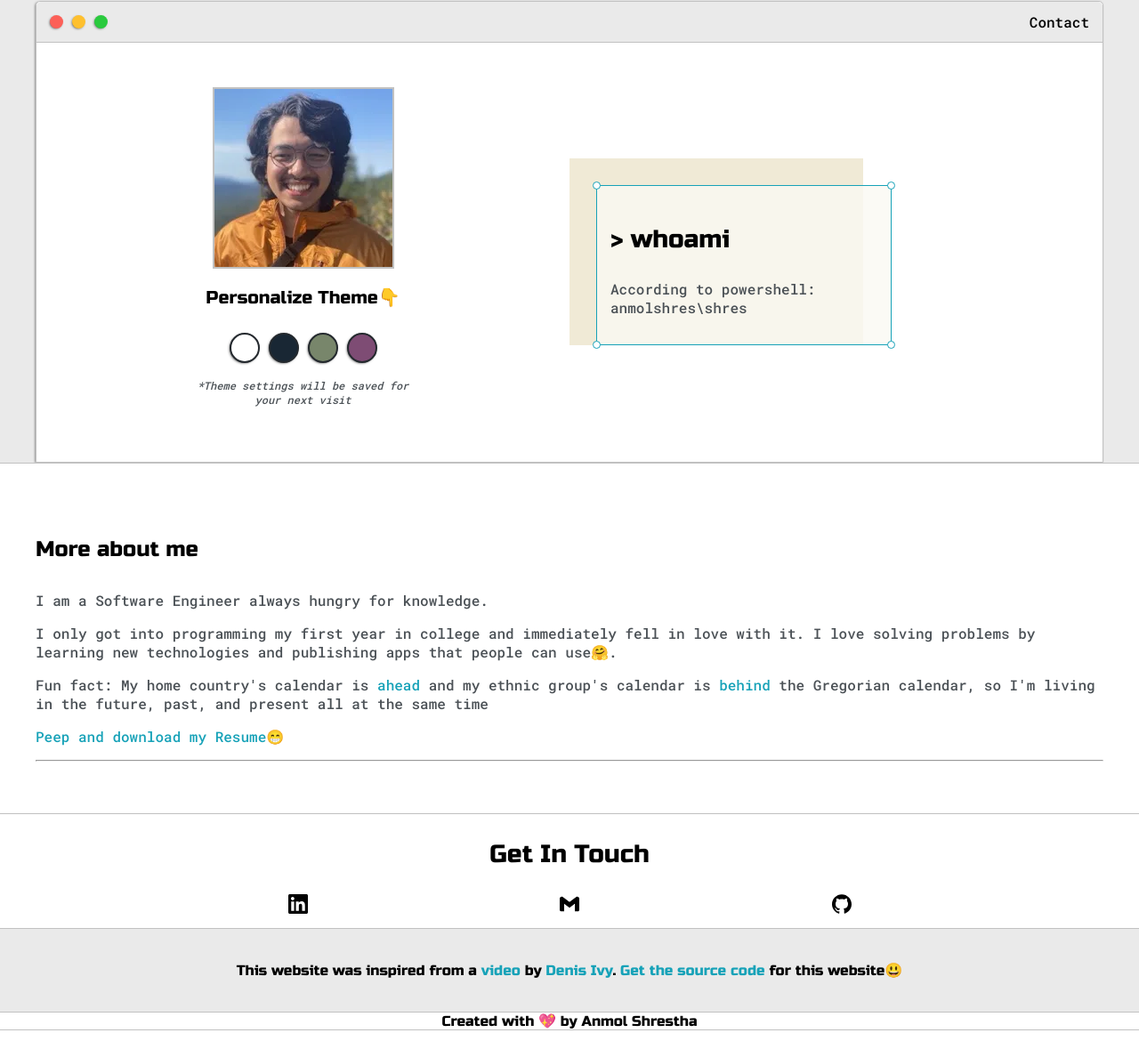
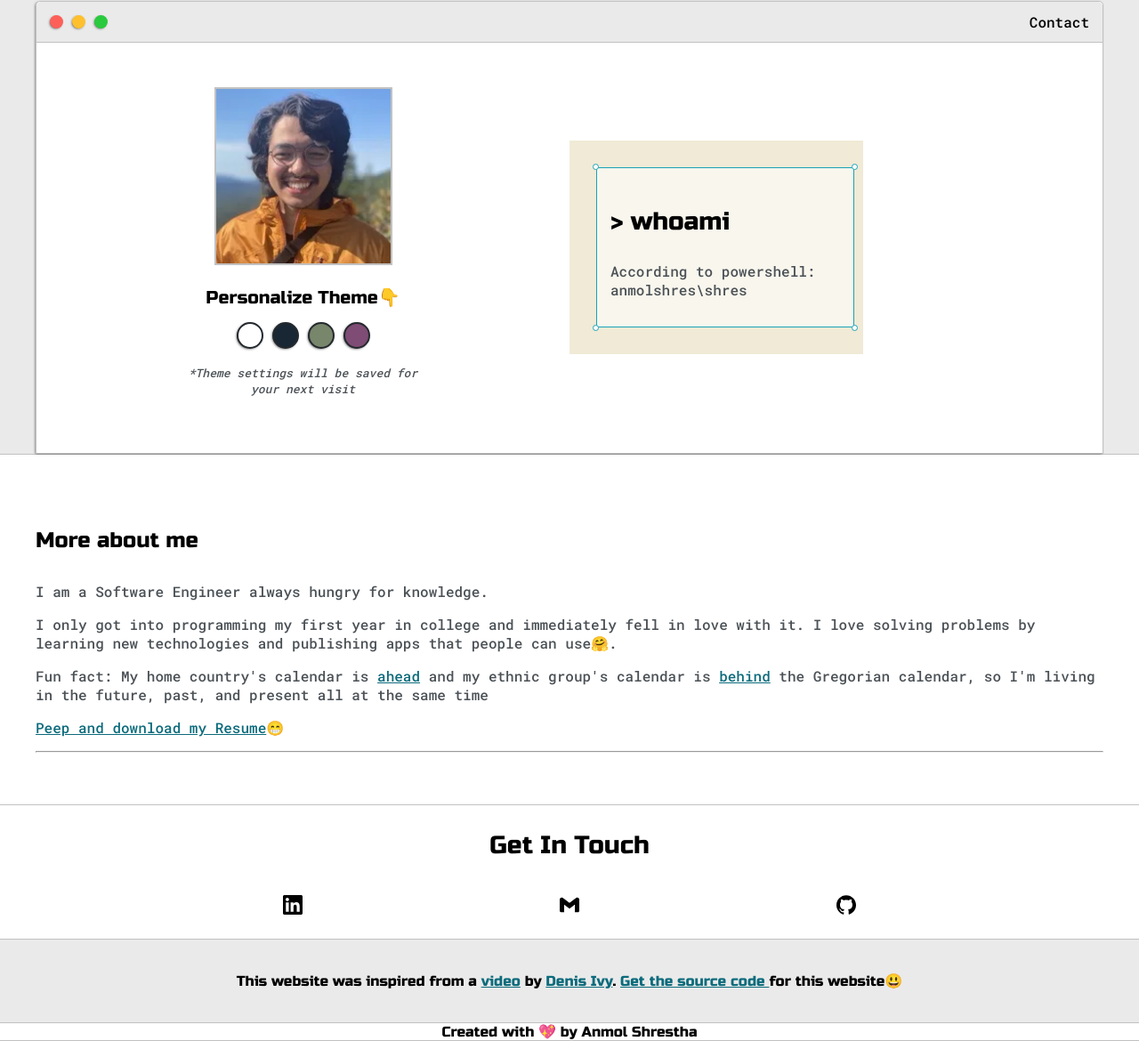
Before and after one commit to anmolshres/anmolshres, a plain HTML site: page personal_website/index.html in a window 1280 px wide. Shown: the part 160-1330 px from the top of the page at 89% size. Drawn offline with Linux system fonts and the light colour scheme.

Commit message:
fix: mobile overflow, a11y and perf for personal website

```diff
--- a/personal_website/blue.css
+++ b/personal_website/blue.css
@@ -15,5 +15,5 @@
 
 	--buttonColor:#17a2b8;
 
-
+	--linkColor:#c2f2fa;
 }
--- a/personal_website/default.css
+++ b/personal_website/default.css
@@ -1,3 +1,19 @@
+@font-face {
+  font-family: 'Russo One';
+  font-style: normal;
+  font-weight: 400;
+  font-display: swap;
+  src: url('fonts/russo-one-400-latin.woff2') format('woff2');
+}
+
+@font-face {
+  font-family: 'Roboto Mono';
+  font-style: normal;
+  font-weight: 500;
+  font-display: swap;
+  src: url('fonts/roboto-mono-500-latin.woff2') format('woff2');
+}
+
 :root {
   --mainColor: #eaeaea;
   --secondaryColor: #fff;
@@ -13,6 +29,23 @@
   --previewShadow: #f0ead6;
 
   --buttonColor: black;
+
+  --linkColor: #0b6b7c;
+}
+
+*,
+*::before,
+*::after {
+  box-sizing: border-box;
+}
+
+img {
+  max-width: 100%;
+}
+
+html {
+  -webkit-text-size-adjust: 100%;
+  text-size-adjust: 100%;
 }
 
 html,
@@ -50,7 +83,17 @@ textarea {
 
 a {
   text-decoration: none;
-  color: #17a2b8;
+  color: var(--linkColor);
+}
+
+p a,
+#first_name {
+  text-decoration: underline;
+}
+
+#first_name {
+  text-decoration-thickness: 3px;
+  text-underline-offset: 6px;
 }
 
 ul {
@@ -58,7 +101,8 @@ ul {
 }
 
 h1 {
-  font-size: 56px;
+  font-size: clamp(32px, 9vw, 56px);
+  overflow-wrap: anywhere;
 }
 h2 {
   font-size: 36px;
@@ -79,17 +123,18 @@ h6 {
 .s1 {
   background-color: var(--mainColor);
   border-bottom: 1px solid var(--borderColor);
-  overflow: auto;
+  display: flow-root;
 }
 
 .s2 {
   background-color: var(--secondaryColor);
   border-bottom: 1px solid var(--borderColor);
-  overflow: auto;
+  display: flow-root;
 }
 
 .main-container {
-  width: 1200px;
+  width: 95%;
+  max-width: 1200px;
   margin: 0 auto;
 }
 
@@ -110,7 +155,7 @@ h6 {
   box-shadow: -1px 1px 3px -1px rgba(0, 0, 0, 0.75);
 
   display: grid;
-  grid-template-columns: 1fr 1fr;
+  grid-template-columns: minmax(0, 1fr) minmax(0, 1fr);
   grid-template-areas:
     'nav-wrapper nav-wrapper'
     'left-column right-column';
@@ -191,9 +236,20 @@ h6 {
   justify-content: center;
 }
 
+#theme-heading {
+  font-family: 'Russo One', sans-serif;
+  font-size: 20px;
+  color: var(--mainText);
+  text-align: center;
+  margin: 24px 0 10px;
+}
+
 .theme-dot {
   height: 30px;
   width: 30px;
+  padding: 0;
+  appearance: none;
+  -webkit-appearance: none;
   background-color: black;
   border-radius: 50%;
 
@@ -209,6 +265,12 @@ h6 {
 
 .theme-dot:hover {
   border-width: 5px;
+}
+
+.theme-dot:focus-visible,
+a:focus-visible {
+  outline: 3px solid var(--linkColor);
+  outline-offset: 2px;
 }
 
 #light-mode {
@@ -228,7 +290,7 @@ h6 {
 }
 
 #settings-note {
-  font-size: 12px;
+  font-size: 13px;
   font-style: italic;
   text-align: center;
 }
@@ -244,14 +306,13 @@ h6 {
 
 #preview-shadow {
   background-color: var(--previewShadow);
-  max-width: 300px;
-  height: 180px;
-  padding-left: 30px;
-  padding-top: 30px;
+  width: 100%;
+  max-width: 330px;
+  padding: 30px 10px 30px 30px;
 }
 
 #preview {
-  width: 300px;
+  width: 100%;
   border: 1.5px solid #17a2b8;
   background-color: var(--previewBg);
   padding: 15px;
@@ -287,9 +348,25 @@ h6 {
   left: -5px;
 }
 
+.about-me h2 {
+  font-size: 24px;
+  margin: 1.33em 0;
+}
+
+#preview h2 {
+  font-size: 28px;
+  margin: 1em 0;
+}
+
+#contact-heading {
+  font-size: 28px;
+  margin: 1em 0;
+  text-align: center;
+}
+
 .about-wrapper {
   display: grid;
-  grid-template-columns: repeat(auto-fit, minmax(320px, 1fr));
+  grid-template-columns: repeat(auto-fit, minmax(min(320px, 100%), 1fr));
   padding-bottom: 50px;
   padding-top: 50px;
   gap: 100px;
@@ -355,20 +432,33 @@ h6 {
   justify-content: space-evenly;
 }
 
+#contact a {
+  display: inline-flex;
+  align-items: center;
+  justify-content: center;
+  min-width: 44px;
+  min-height: 44px;
+}
+
+#contact img {
+  display: block;
+}
+
 #footer,
 footer {
   text-align: center;
 }
 
-@media screen and (max-width: 1200px) {
-  .main-container {
-    width: 95%;
-  }
+#footer-note {
+  font-family: 'Russo One', sans-serif;
+  font-size: 16px;
+  color: var(--mainText);
+  margin: 2.33em 0;
 }
 
 @media screen and (max-width: 800px) {
   .intro-wrapper {
-    grid-template-columns: 1fr;
+    grid-template-columns: minmax(0, 1fr);
     grid-template-areas:
       'nav-wrapper'
       'left-column'
@@ -376,20 +466,15 @@ footer {
   }
 
   .right-column {
-    justify-content: center;
+    justify-items: center;
+    padding-left: 10px;
+    padding-right: 10px;
   }
 }
 
 @media screen and (max-width: 400px) {
   #preview-shadow {
-    max-width: 280px;
-    height: 180px;
-    padding-left: 10px;
-    padding-top: 10px;
-  }
-
-  #preview {
-    width: 280px;
+    padding: 20px 10px 20px 20px;
   }
 }
 #now-playing-img {
--- a/personal_website/green.css
+++ b/personal_website/green.css
@@ -15,5 +15,5 @@
 
 	--buttonColor:#669966;
 
-
+	--linkColor:#c2f2fa;
 }
--- a/personal_website/index.html
+++ b/personal_website/index.html
@@ -1,30 +1,43 @@
-<!DOCTYPE html>
+<!doctype html>
 <html lang="en">
   <head>
+    <meta charset="utf-8" />
     <title>Anmol Shrestha</title>
-    <link rel="shortcut icon" href="favicon.ico?" type="image/x-icon" />
-    <meta
-      name="viewport"
-      content="width=device-width, initial-scale=1, maximum-scale=1, minimum-scale=1"
-    />
+    <link rel="icon" href="favicon-48.png" type="image/png" sizes="48x48" />
+    <meta name="viewport" content="width=device-width, initial-scale=1" />
     <meta
       name="description"
       content="Portfolio website about Anmol Shrestha."
     />
     <link
-      href="https://fonts.googleapis.com/css2?family=Russo+One&display=swap"
-      rel="stylesheet"
+      rel="preload"
+      href="fonts/russo-one-400-latin.woff2"
+      as="font"
+      type="font/woff2"
+      crossorigin
+    />
+    <link
+      rel="preload"
+      href="fonts/roboto-mono-500-latin.woff2"
+      as="font"
+      type="font/woff2"
+      crossorigin
     />
 
     <link
-      href="https://fonts.googleapis.com/css2?family=Roboto+Mono:wght@500&family=Russo+One&display=swap"
-      rel="stylesheet"
+      rel="preload"
+      as="image"
+      type="image/webp"
+      imagesrcset="images/Anmol-200.webp 200w, images/Anmol-400.webp 400w"
+      imagesizes="200px"
+      fetchpriority="high"
     />
 
     <link rel="stylesheet" type="text/css" href="default.css" />
     <link id="theme-style" rel="stylesheet" type="text/css" href="" />
   </head>
   <body>
+    <main>
       <section class="s1">
         <div class="main-container">
           <div class="greeting-wrapper">
@@ -33,7 +46,7 @@
 
           <div class="intro-wrapper">
             <div class="nav-wrapper">
-            <a href="#">
+              <a href="#" aria-label="Back to top">
                 <div class="dots-wrapper">
                   <div id="dot-1" class="browser-dot"></div>
                   <div id="dot-2" class="browser-dot"></div>
@@ -50,7 +63,10 @@
               <picture>
                 <source
                   type="image/webp"
-                srcset="images/Anmol-200.webp 200w, images/Anmol-400.webp 400w"
+                  srcset="
+                    images/Anmol-200.webp 200w,
+                    images/Anmol-400.webp 400w
+                  "
                   sizes="200px"
                 />
                 <img
@@ -59,17 +75,40 @@
                   alt="Anmol"
                   width="200"
                   height="200"
+                  fetchpriority="high"
                 />
               </picture>
-            <h5 style="text-align: center; line-height: 0">
-              Personalize Theme👇
-            </h5>
+              <p id="theme-heading">Personalize Theme👇</p>
 
               <div id="theme-options-wrapper">
-              <div data-mode="light" id="light-mode" class="theme-dot"></div>
-              <div data-mode="blue" id="blue-mode" class="theme-dot"></div>
-              <div data-mode="green" id="green-mode" class="theme-dot"></div>
-              <div data-mode="purple" id="purple-mode" class="theme-dot"></div>
+                <button
+                  type="button"
+                  data-mode="light"
+                  id="light-mode"
+                  class="theme-dot"
+                  aria-label="Light theme"
+                ></button>
+                <button
+                  type="button"
+                  data-mode="blue"
+                  id="blue-mode"
+                  class="theme-dot"
+                  aria-label="Blue theme"
+                ></button>
+                <button
+                  type="button"
+                  data-mode="green"
+                  id="green-mode"
+                  class="theme-dot"
+                  aria-label="Green theme"
+                ></button>
+                <button
+                  type="button"
+                  data-mode="purple"
+                  id="purple-mode"
+                  class="theme-dot"
+                  aria-label="Purple theme"
+                ></button>
               </div>
 
               <p id="settings-note">
@@ -82,7 +121,7 @@
                 <div id="preview">
                   <div id="corner-tl" class="corner"></div>
                   <div id="corner-tr" class="corner"></div>
-                <h3>> whoami</h3>
+                  <h2>> whoami</h2>
                   <p>
                     According to powershell: <br />
                     anmolshres\shres
@@ -100,11 +139,9 @@
         <div class="main-container">
           <div class="about-wrapper">
             <div class="about-me">
-            <h4>More about me</h4>
+              <h2>More about me</h2>
 
-            <p>
-              I am a Software Engineer always hungry for knowledge.
-            </p>
+              <p>I am a Software Engineer always hungry for knowledge.</p>
 
               <p>
                 I only got into programming my first year in college and
@@ -143,40 +180,41 @@
 
       <section class="s2">
         <div class="main-container">
-        <h3 style="text-align: center">Get In Touch</h3>
+          <h2 id="contact-heading">Get In Touch</h2>
           <p id="contact">
-          <a href="https://www.linkedin.com/in/shrestha-anmol/" target="_blank"
+            <a
+              href="https://www.linkedin.com/in/shrestha-anmol/"
+              target="_blank"
               ><img
-              align="left"
                 alt="anmolshres | LinkedIn"
-              width="22px"
+                width="22"
+                height="22"
                 src="images/icons/linkedin.svg"
-              style="max-width: 100%"
             /></a>
             <a
               href="mailto:shrestha.anmol.as@gmail.com?subject=Hi%F0%9F%91%8BAnmol"
               target="_blank"
               ><img
-              align="left"
                 alt="anmolshres | GMail"
-              width="22px"
+                width="22"
+                height="22"
                 src="images/icons/gmail.svg"
-              style="max-width: 100%"
             /></a>
             <a href="https://github.com/anmolshres" target="_blank"
               ><img
-              align="left"
                 alt="GitHub"
-              width="22px"
+                width="22"
+                height="22"
                 src="images/icons/github.svg"
-              style="max-width: 100%"
             /></a>
           </p>
         </div>
       </section>
+    </main>
+    <footer>
       <section class="s1">
         <div class="main-container" id="footer">
-        <h6>
+          <p id="footer-note">
             This website was inspired from a
             <a
               href="https://youtu.be/r_hYR53r61M"
@@ -199,13 +237,16 @@
               Get the source code
             </a>
             for this website😃
-        </h6>
+          </p>
         </div>
       </section>
 
       <section class="s2">
-      <footer><strong>Created with 💖 by Anmol Shrestha</strong></footer>
+        <div class="main-container">
+          <strong>Created with 💖 by Anmol Shrestha</strong>
+        </div>
       </section>
+    </footer>
 
     <script type="text/javascript" src="script.js"></script>
   </body>
--- a/personal_website/purple.css
+++ b/personal_website/purple.css
@@ -15,5 +15,5 @@
 
 	--buttonColor:#8534a3;
 
-
+	--linkColor:#c2f2fa;
 }
```
Also changed, not shown: personal_website/favicon-48.png (added), personal_website/fonts/roboto-mono-500-latin.woff2 (added), personal_website/fonts/russo-one-400-latin.woff2 (added), 1 other file. Lines whose indentation alone changed are shown as unchanged.
